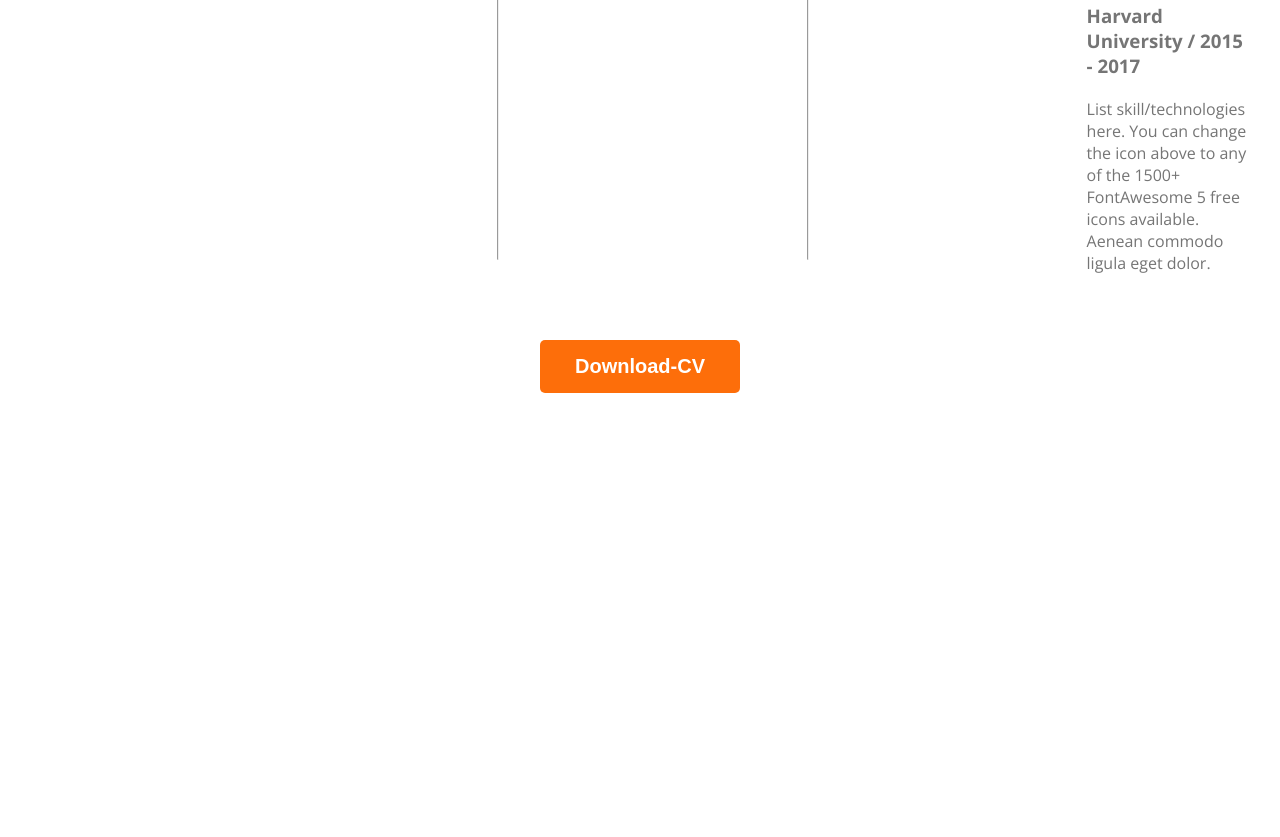
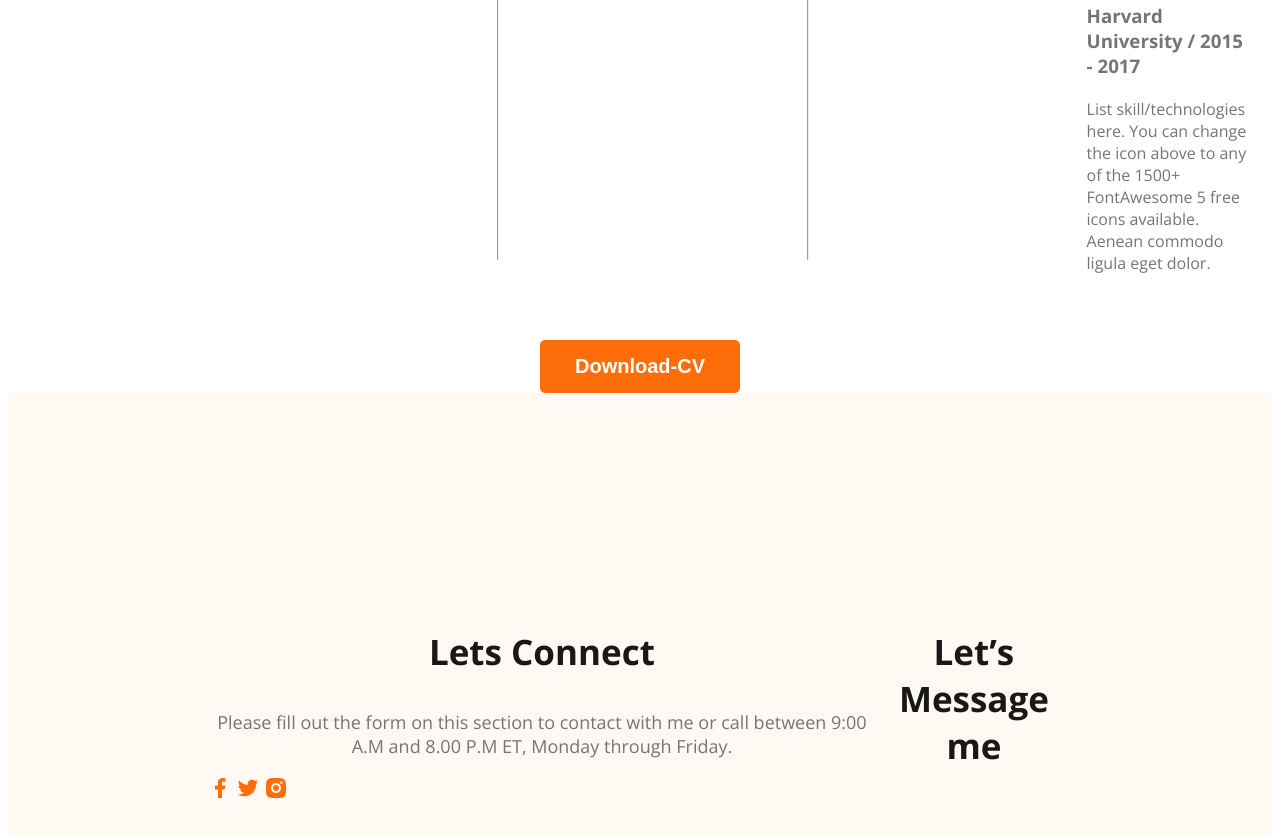
Before and after one commit to syedshohag477/Developer-Portfolio, a plain HTML site: page index.html in a window 1280 px wide. Shown: the part 4156-4993 px from the top of the page. Before the commit the page ends 4557 px from the top, so only its background shows below. Drawn offline with nearby package versions, Linux system fonts and the light colour scheme.

Commit message:
basic footer

```diff
--- a/index.html
+++ b/index.html
@@ -146,7 +146,18 @@
         </section>
     </main>
     <footer>
-
+        <div class="footer-column">
+            <h3 class="section-title">Lets Connect</h3>
+            <p class="section-description">Please fill out the form on this section to contact with me or call between 9:00 A.M and 8.00 P.M ET, Monday through Friday.</p>
+            <div class="social-links">
+                <a href=""><img src="images/icons/facebook.png" alt=""></a>
+                <a href=""><img src="images/icons/twitter.png" alt=""></a>
+                <a href=""><img src="images/icons/insta.png" alt=""></a>
+            </div>
+        </div>
+        <div class="footer-column">
+            <h3 class="section-title">Let’s Message me</h3>
+        </div>
     </footer>
 </body>
 </html>
--- a/styles/portfolio.css
+++ b/styles/portfolio.css
@@ -171,3 +171,10 @@ main section{
     text-align: center;
     margin-top: 50px;
 }
+/* footer section */
+footer{
+    display: flex;
+    background: #FFF8F3;
+    margin-top: 100;
+    padding: 200px;
+}
```
